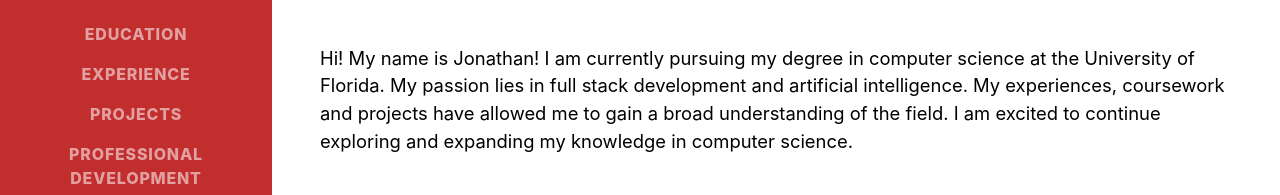
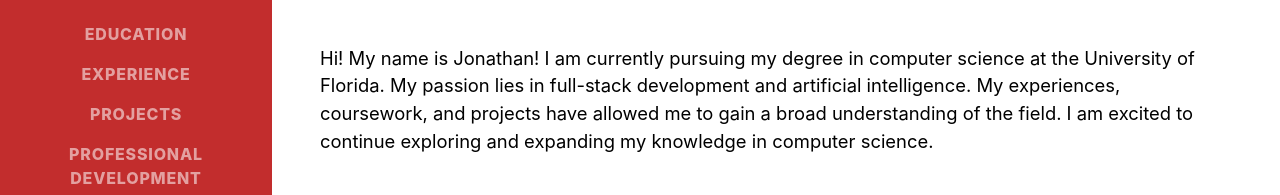
Before and after one commit to docteurj/docteurj.github.io, a plain HTML site: page index.html in a window 1280 px wide. Shown: the part 386-581 px from the top of the page. Drawn offline with nearby package versions, Linux system fonts and the light colour scheme; a web font is replaced by a local one.

Commit message:
Update index.html

```diff
--- a/index.html
+++ b/index.html
@@ -50,7 +50,7 @@
                         <a>Student | Software Engineer | Leader </a>
                         <!-- <a href="mailto:name@email.com">jonathandocteur@email.com</a> -->
                     </div>
-                    <p class="lead mb-5">Hi! My name is Jonathan! I am currently pursuing my degree in computer science at the University of Florida. My passion lies in full stack development and artificial intelligence. My experiences, coursework and projects have allowed me to gain a broad understanding of the field. I am excited to continue exploring and expanding my knowledge in computer science.
+                    <p class="lead mb-5">Hi! My name is Jonathan! I am currently pursuing my degree in computer science at the University of Florida. My passion lies in full-stack development and artificial intelligence. My experiences, coursework, and projects have allowed me to gain a broad understanding of the field. I am excited to continue exploring and expanding my knowledge in computer science.
                     </p>
                     <div class="social-icons">
                         <a class="social-icon" href="https://www.linkedin.com/in/docteurj/" target="_blank" rel="noopener noreferrer"><i class="fab fa-linkedin-in"></i></a>
```
